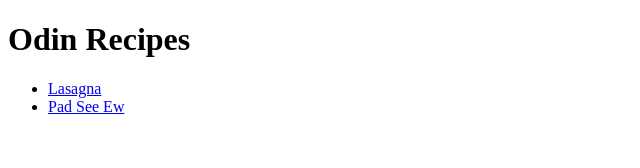
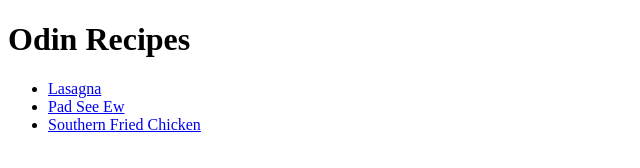
Before and after one commit to pmisso/odin-project-1-recipes, a plain HTML site: page index.html in a window 1280 px wide. Shown: the whole page, without its empty margins (0-640 px from the left). Drawn offline with Linux system fonts and the light colour scheme.

Commit message:
add link to southern fried chicken recipe from index page

```diff
--- a/index.html
+++ b/index.html
@@ -9,6 +9,7 @@
         <ul>
             <li><a href="./recipes/lasagna.html">Lasagna</a></li>
         <li><a href="./recipes/pad-see-ew.html">Pad See Ew</a></li>
+        <li><a href="./recipes/southern-fried-chicken.html">Southern Fried Chicken</a></li>
         </ul>
 
     </body>
```
